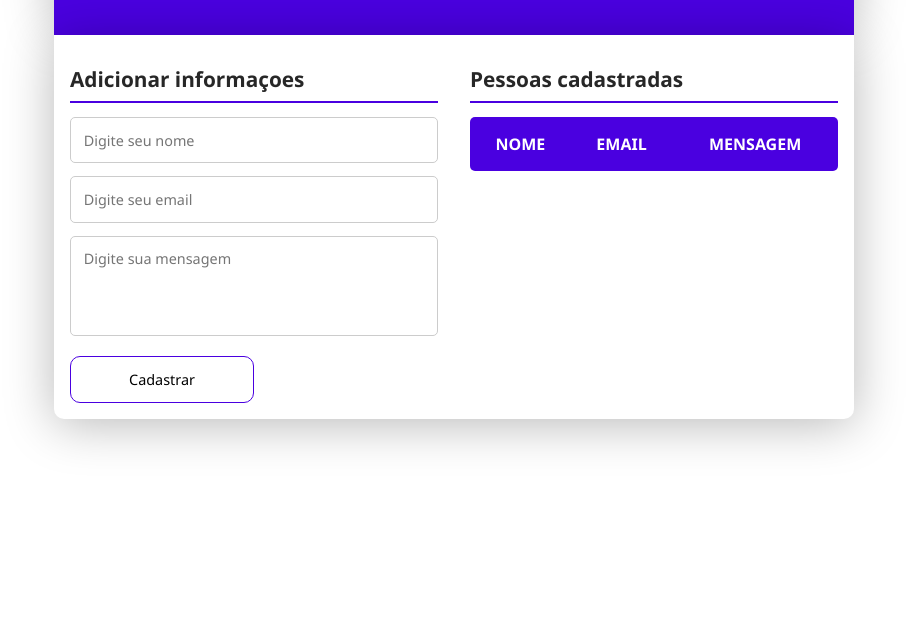
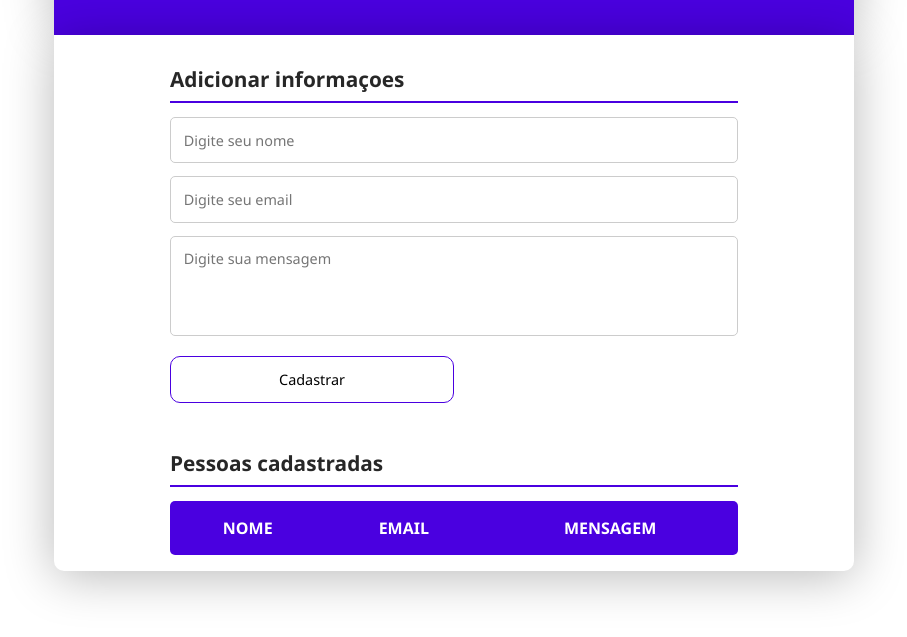
Before and after one commit to Rafael582480/FinalProject, a plain HTML site: page contatos/index.html in a window 1280 px wide. Shown: the part 131-768 px from the top of the page, without its empty margins (186-1093 px from the left). Drawn offline with Linux system fonts and the light colour scheme.

Commit message:
terminado

```diff
--- a/contatos/style.css
+++ b/contatos/style.css
@@ -35,15 +35,14 @@ main {
     color: rgb(14, 14, 14);
     border-bottom-right-radius: 10px;
     display: flex;
-    flex-direction: row;
-    justify-content: space-between;
-    flex-wrap: wrap;
+    flex-direction: column;
+    align-items: center;
 }
 
 .Formulario {
     display: flex;
     flex-direction: column;
-    width: 50%;
+    width: 75%;
     padding: 1rem;
 }
 
@@ -112,7 +111,7 @@ main {
 }
 
 .tables {
-    width: 50%;
+    width: 75%;
     padding: 1rem;
     overflow-x: auto;
 }
```
